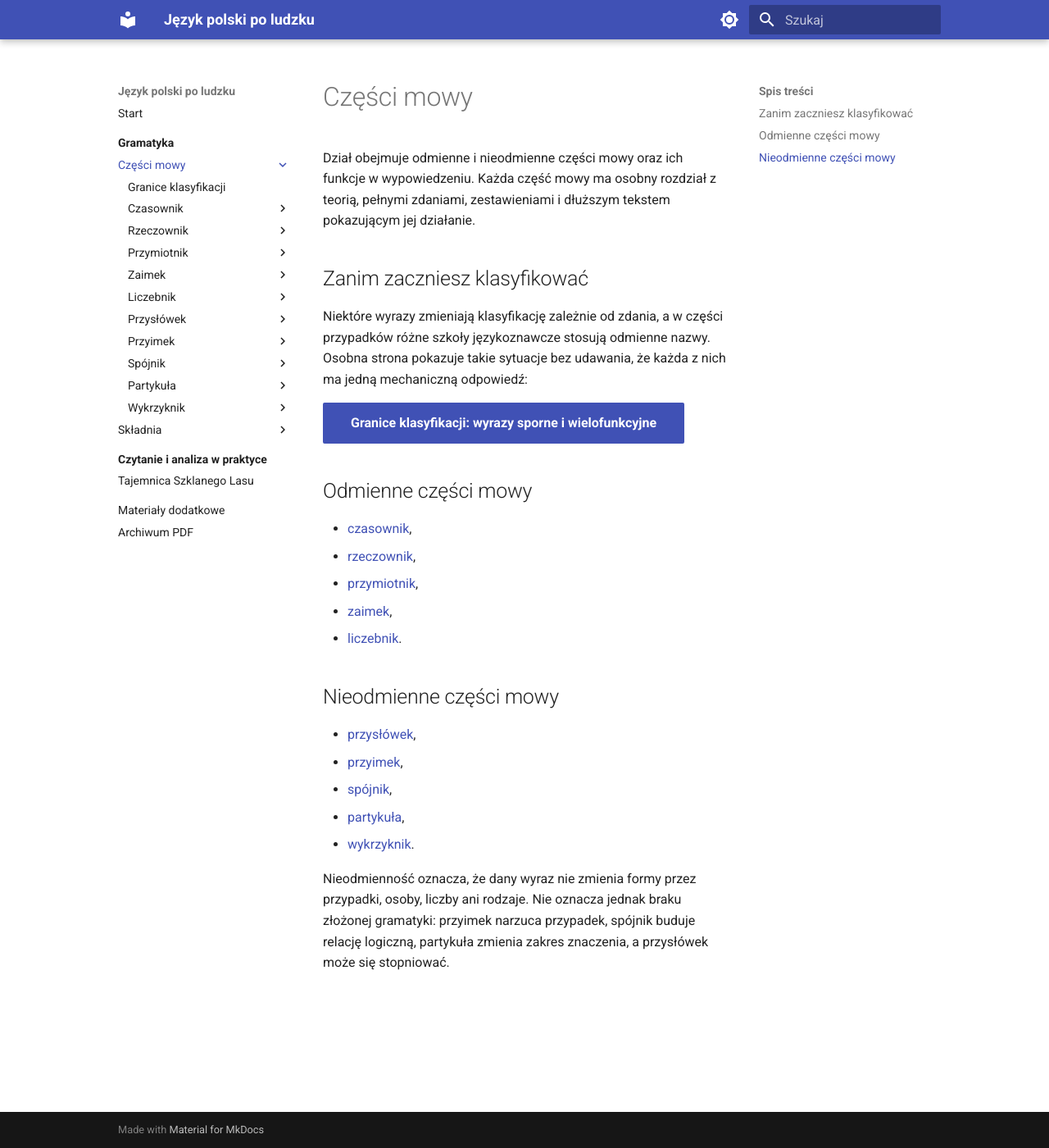
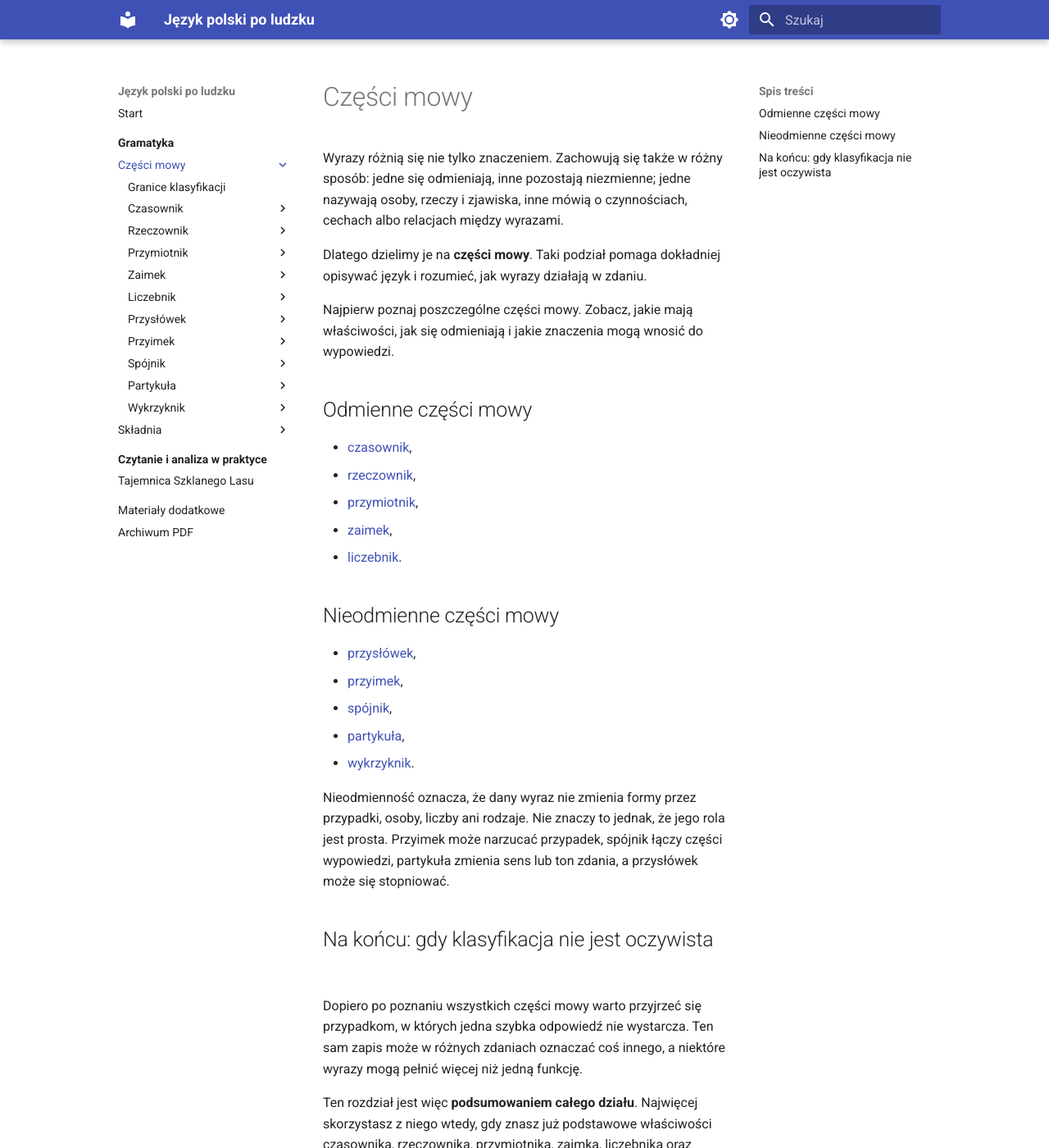
Before and after one commit to dchorazkiewicz/SP_JP, an MkDocs documentation site: the page built from docs/gramatyka/czesci-mowy/index.md, in a window 1280 px wide and 1400 px high. Shown: the whole window at 82% size. Built offline with MkDocs 1.6.1 and Material for MkDocs 9.7.7, drawn with Linux system fonts in a browser that asks for light colours; some of the changed text lies outside the part shown.

Commit message:
Move classification problems to the end of parts of speech

```diff
--- a/docs/gramatyka/czesci-mowy/index.md
+++ b/docs/gramatyka/czesci-mowy/index.md
@@ -1,12 +1,10 @@
 # Części mowy
 
-Dział obejmuje odmienne i nieodmienne części mowy oraz ich funkcje w wypowiedzeniu. Każda część mowy ma osobny rozdział z teorią, pełnymi zdaniami, zestawieniami i dłuższym tekstem pokazującym jej działanie.
+Wyrazy różnią się nie tylko znaczeniem. Zachowują się także w różny sposób: jedne się odmieniają, inne pozostają niezmienne; jedne nazywają osoby, rzeczy i zjawiska, inne mówią o czynnościach, cechach albo relacjach między wyrazami.
 
-## Zanim zaczniesz klasyfikować
+Dlatego dzielimy je na **części mowy**. Taki podział pomaga dokładniej opisywać język i rozumieć, jak wyrazy działają w zdaniu.
 
-Niektóre wyrazy zmieniają klasyfikację zależnie od zdania, a w części przypadków różne szkoły językoznawcze stosują odmienne nazwy. Osobna strona pokazuje takie sytuacje bez udawania, że każda z nich ma jedną mechaniczną odpowiedź:
-
-[Granice klasyfikacji: wyrazy sporne i wielofunkcyjne](granice-klasyfikacji/){ .md-button .md-button--primary }
+Najpierw poznaj poszczególne części mowy. Zobacz, jakie mają właściwości, jak się odmieniają i jakie znaczenia mogą wnosić do wypowiedzi.
 
 ## Odmienne części mowy
 
@@ -24,4 +22,12 @@ Niektóre wyrazy zmieniają klasyfikację zależnie od zdania, a w części przy
 - [partykuła](partykula/),
 - [wykrzyknik](wykrzyknik/).
 
-Nieodmienność oznacza, że dany wyraz nie zmienia formy przez przypadki, osoby, liczby ani rodzaje. Nie oznacza jednak braku złożonej gramatyki: przyimek narzuca przypadek, spójnik buduje relację logiczną, partykuła zmienia zakres znaczenia, a przysłówek może się stopniować.
+Nieodmienność oznacza, że dany wyraz nie zmienia formy przez przypadki, osoby, liczby ani rodzaje. Nie znaczy to jednak, że jego rola jest prosta. Przyimek może narzucać przypadek, spójnik łączy części wypowiedzi, partykuła zmienia sens lub ton zdania, a przysłówek może się stopniować.
+
+## Na końcu: gdy klasyfikacja nie jest oczywista
+
+Dopiero po poznaniu wszystkich części mowy warto przyjrzeć się przypadkom, w których jedna szybka odpowiedź nie wystarcza. Ten sam zapis może w różnych zdaniach oznaczać coś innego, a niektóre wyrazy mogą pełnić więcej niż jedną funkcję.
+
+Ten rozdział jest więc **podsumowaniem całego działu**. Najwięcej skorzystasz z niego wtedy, gdy znasz już podstawowe właściwości czasownika, rzeczownika, przymiotnika, zaimka, liczebnika oraz nieodmiennych części mowy.
+
+[Przejdź do rozdziału „Granice klasyfikacji”](granice-klasyfikacji/){ .md-button .md-button--primary }
```
